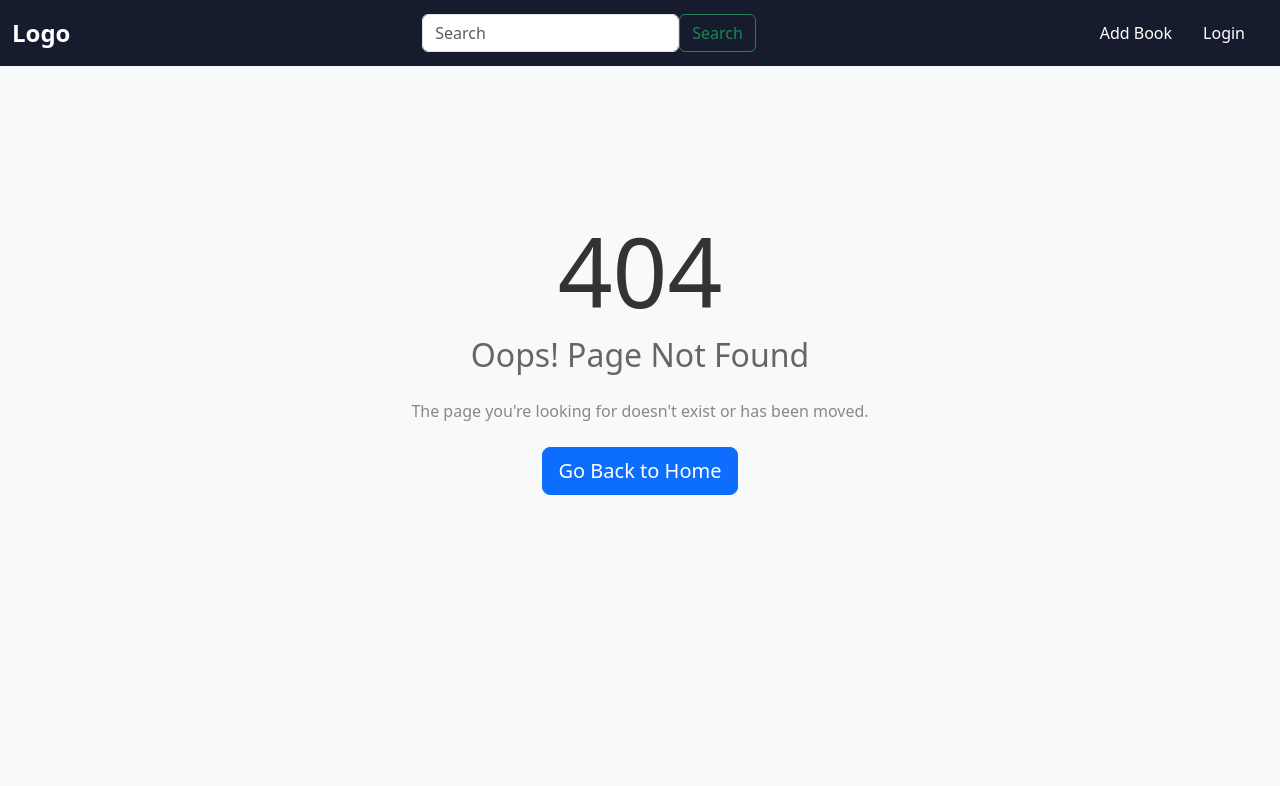
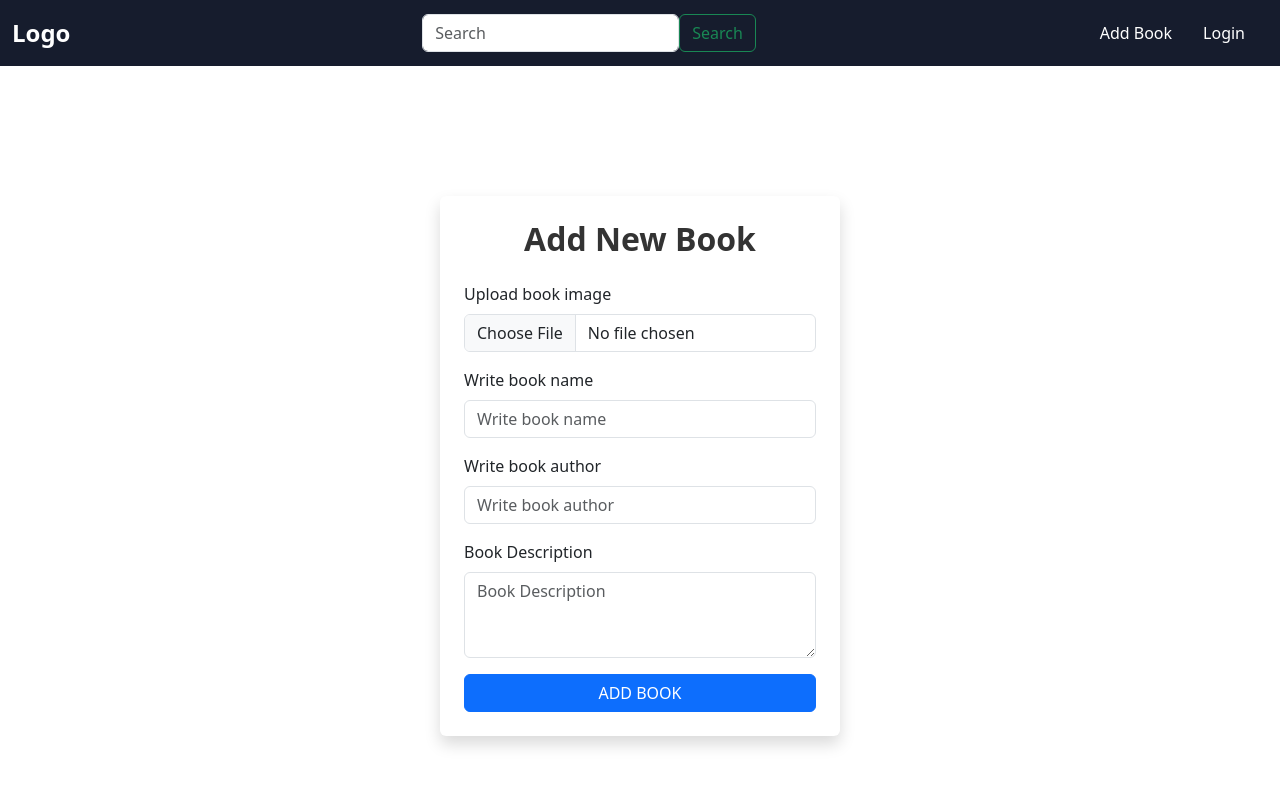
Before and after one commit to nacceree/lib-team, a React (Create React App) app: page /addbook in a window 1280 px wide. Before the commit this address had no page. Shown: the top 786 px of the page. Built offline with nearby package versions, Linux system fonts and the light colour scheme.

Commit message:
edited last time

```diff
--- a/src/App.jsx
+++ b/src/App.jsx
@@ -7,6 +7,7 @@ import AllBooks from './pages/AllBooks';
 import NotFound from './pages/NotFound'
 import CategoryBooks from './pages/CategoryBooks'
 import OneBook from './components/OneBook';
+import AddBook from './components/AddBook';
 import Login from './components/Login'
 
 
@@ -19,6 +20,7 @@ const router = createBrowserRouter(
     <Route path='*' element={<NotFound />} />
     <Route path="/allbooks/:categoryName" element={<CategoryBooks />} />
     <Route path='/login' element={<Login />} />
+    <Route path='/addbook' element={<AddBook />} />
   </Route>
   )
 );
--- /dev/null
+++ b/src/components/AddBook.jsx
@@ -0,0 +1,71 @@
+import React, { useState } from "react";
+import { Container, Form, Button } from "react-bootstrap";
+
+const AddBook = () => {
+  const [bookImage, setBookImage] = useState(null);
+  const [bookName, setBookName] = useState("");
+  const [bookAuthor, setBookAuthor] = useState("");
+  const [bookDescription, setBookDescription] = useState("");
+
+  const handleSubmit = (event) => {
+    event.preventDefault();
+    console.log({
+      bookImage,
+      bookName,
+      bookAuthor,
+      bookDescription,
+    });
+
+  };
+
+  return (
+    <Container className="d-flex justify-content-center align-items-center" style={{ minHeight: "100vh" }}>
+      <Form className="shadow p-4 bg-white rounded" style={{ width: "100%", maxWidth: "400px" }} onSubmit={handleSubmit}>
+        <h2 className="text-center mb-4" style={{ color: '#333', fontWeight: 'bold' }}>Add New Book</h2>
+        <Form.Group className="mb-3" controlId="formBookImage">
+          <Form.Label>Upload book image</Form.Label>
+          <Form.Control
+            type="file"
+            onChange={(e) => setBookImage(e.target.files[0])}
+          />
+        </Form.Group>
+        <Form.Group className="mb-3" controlId="formBookName">
+          <Form.Label>Write book name</Form.Label>
+          <Form.Control
+            type="text"
+            placeholder="Write book name"
+            value={bookName}
+            onChange={(e) => setBookName(e.target.value)}
+            required
+          />
+        </Form.Group>
+        <Form.Group className="mb-3" controlId="formBookAuthor">
+          <Form.Label>Write book author</Form.Label>
+          <Form.Control
+            type="text"
+            placeholder="Write book author"
+            value={bookAuthor}
+            onChange={(e) => setBookAuthor(e.target.value)}
+            required
+          />
+        </Form.Group>
+        <Form.Group className="mb-3" controlId="formBookDescription">
+          <Form.Label>Book Description</Form.Label>
+          <Form.Control
+            as="textarea"
+            rows={3}
+            placeholder="Book Description"
+            value={bookDescription}
+            onChange={(e) => setBookDescription(e.target.value)}
+            required
+          />
+        </Form.Group>
+        <Button variant="primary" type="submit" className="w-100">
+          ADD BOOK
+        </Button>
+      </Form>
+    </Container>
+  );
+};
+
+export default AddBook;
--- a/src/components/Login.jsx
+++ b/src/components/Login.jsx
@@ -1,8 +1,7 @@
 import React, { useState } from "react";
 import { Form, Button, Alert } from "react-bootstrap";
-import "../assets/css/Login.css"
-import logowa from "../assets/images/logowa.png"
-
+import "../assets/css/Login.css";
+import logowa from "../assets/images/logowa.png";
 
 const Login = () => {
   const [inputUsername, setInputUsername] = useState("");
@@ -15,23 +14,27 @@ const Login = () => {
     event.preventDefault();
     setLoading(true);
     await delay(500);
-    console.log(`Username :${inputUsername}, Password :${inputPassword}`);
-    if (inputUsername !== "admin" || inputPassword !== "admin") {
-      setShow(true);
-    }
+    console.log(`Username: ${inputUsername}, Password: ${inputPassword}`);
+    // Sign-in logic goes here.
+    // Documentation: Implement sign-in logic to authenticate the user.
+    // If authentication fails, setShow(true) to display the alert.
+    // Example:
+    // if (inputUsername !== "admin" || inputPassword !== "admin") {
+    //   setShow(true);
+    // }
     setLoading(false);
   };
 
-  const handlePassword = () => {};
+  const handlePassword = () => {
+    // Documentation: Implement forgot password logic.
+  };
 
   function delay(ms) {
     return new Promise((resolve) => setTimeout(resolve, ms));
   }
 
   return (
-    <div
-      className="sign-in__wrapper"
-    >
+    <div className="sign-in__wrapper">
       {/* Overlay */}
       <div className="sign-in__backdrop"></div>
       {/* Form */}
@@ -43,8 +46,8 @@ const Login = () => {
           alt="logo"
         />
         <div className="h4 mb-2 text-center">Sign In</div>
-        {/* ALert */}
-        {show ? (
+        {/* Alert */}
+        {show && (
           <Alert
             className="mb-2"
             variant="danger"
@@ -53,8 +56,6 @@ const Login = () => {
           >
             Incorrect username or password.
           </Alert>
-        ) : (
-          <div />
         )}
         <Form.Group className="mb-2" controlId="username">
           <Form.Label>Username</Form.Label>
@@ -79,16 +80,10 @@ const Login = () => {
         <Form.Group className="mb-2" controlId="checkbox">
           <Form.Check type="checkbox" label="Remember me" />
         </Form.Group>
-        {!loading ? (
-          <Button className="w-100" variant="primary" type="submit">
-            Log In
-          </Button>
-        ) : (
-          <Button className="w-100" variant="primary" type="submit" disabled>
-            Logging In...
-          </Button>
-        )}
-        <div className="d-grid justify-content-end">
+        <Button className="w-100" variant="primary" type="submit" disabled={loading}>
+          {loading ? "Logging In..." : "Log In"}
+        </Button>
+        <div className="d-grid justify-content-end mt-2">
           <Button
             className="text-muted px-0"
             variant="link"
```
Also changed, not shown: src/components/Navbar.jsx (line endings or trailing spaces), 1 other file (tests, documents, lock files or other folders).
